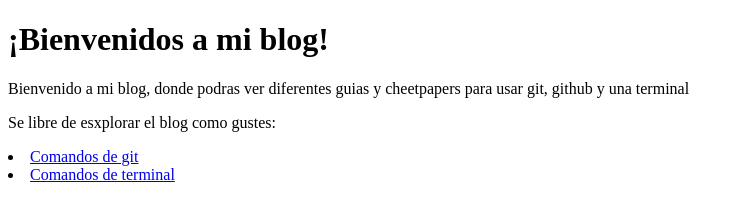
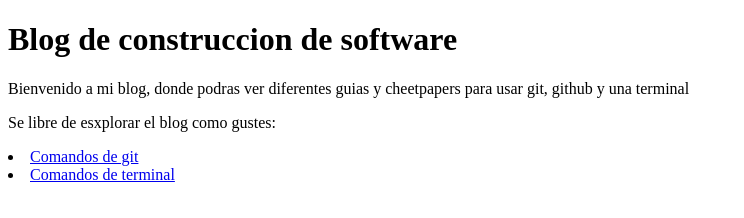
Before and after one commit to Rebeca0205/Videojuegos, a plain HTML site: page docs/Tareas/Entrega_Blog/Mi_blog.html in a window 1280 px wide. Shown: the whole page, without its empty margins (0-744 px from the left). Drawn offline with Linux system fonts and the light colour scheme.

Commit message:
Cambie el titulo de la pagina principal

```diff
--- a/docs/Tareas/Entrega_Blog/Mi_blog.html
+++ b/docs/Tareas/Entrega_Blog/Mi_blog.html
@@ -7,7 +7,7 @@
 </head>
 <body>
     <header>
-        <h1>¡Bienvenidos a mi blog!</h1>
+        <h1>Blog de construccion de software</h1>
     </header>
 
     <main>
```
